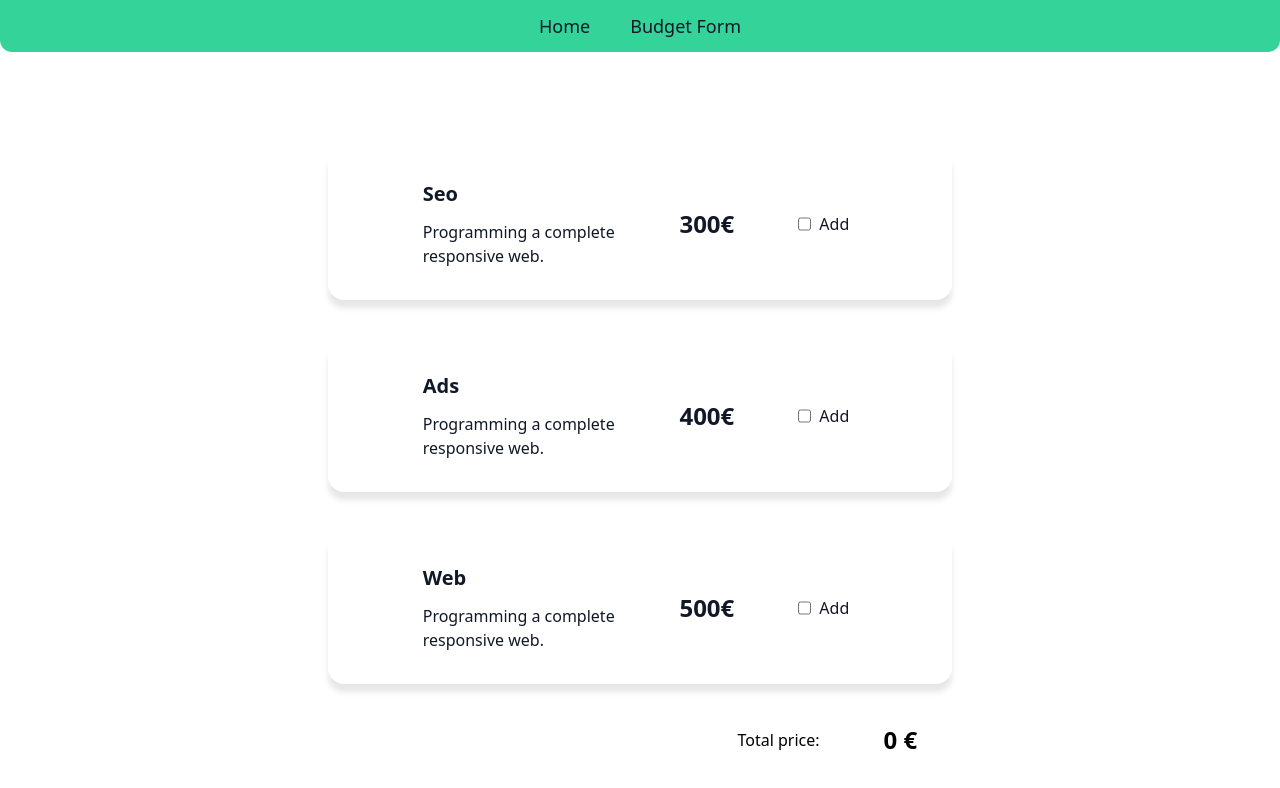
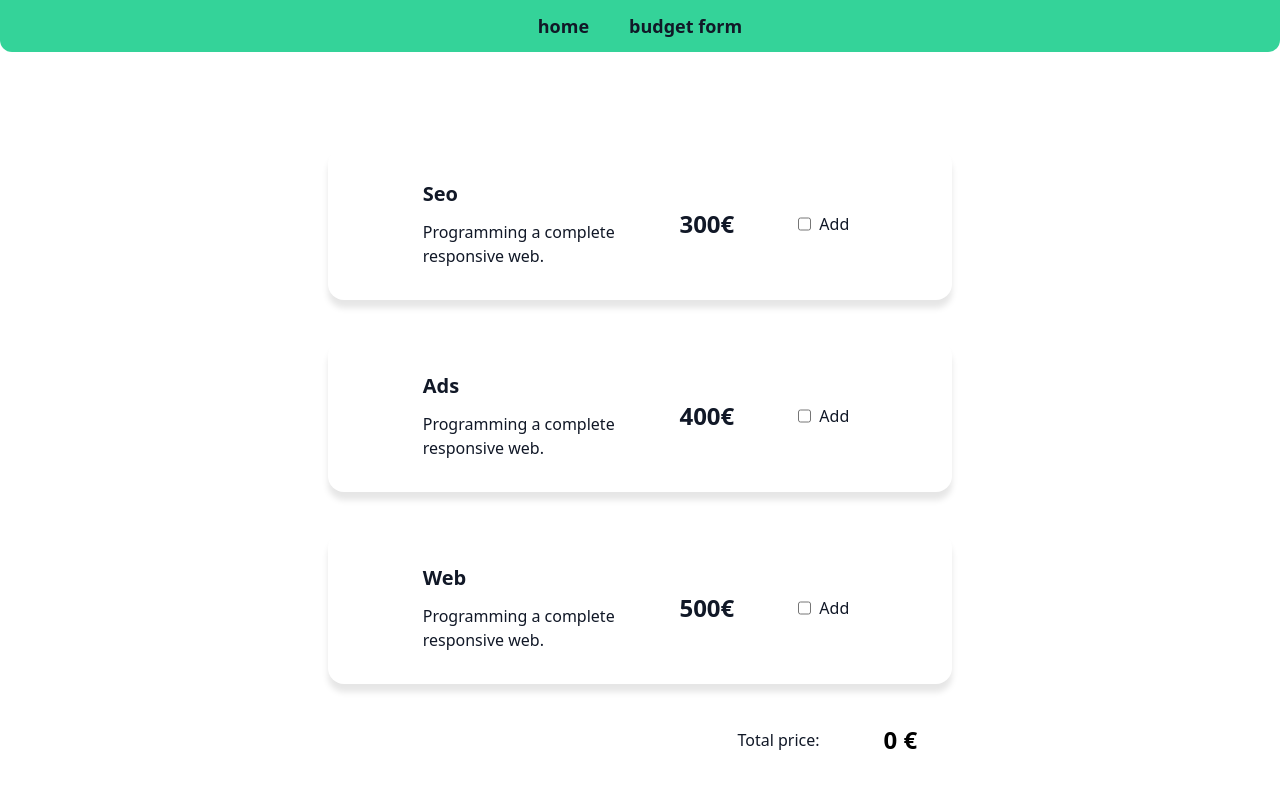
Before and after one commit to memugr/Sprint-6-Budget, a React (Vite) app: page /BudgetForm in a window 1280 px wide. Shown: the top 788 px of the page. Built offline with nearby package versions, Linux system fonts and the light colour scheme.

Commit message:
Changing page styling

```diff
--- a/src/App.jsx
+++ b/src/App.jsx
@@ -6,7 +6,7 @@ import HomePage from "./pages/HomePage";
 const router = createBrowserRouter([
   {
     path: "/",
-    element: <HomePage />
+    element: <HomePage />,
   },
   {
     path: "/HomePage",
--- a/src/components/formComponents/Checkbox.jsx
+++ b/src/components/formComponents/Checkbox.jsx
@@ -22,7 +22,7 @@ export const Checkbox = ({ type, price }) => {
     }
 
     return (
-        <div className="card flex flex-col justify-evenly items-center shadow-2xl rounded-2xl bg-white text-gray-900">
+        <div className="card flex flex-col justify-evenly items-center shadow-2xl rounded-2xl bg-white text-gray-900 font-sans">
             <div className="flex justify-evenly items-center p-4 md:p-8 w-4/5 font-medium">
                 <div>
                     <h3 className="font-bold text-xl mb-3">{type}</h3>
--- a/src/components/formComponents/TotalPrice.jsx
+++ b/src/components/formComponents/TotalPrice.jsx
@@ -4,8 +4,8 @@ export const TotalPrice = () => {
     const userForm = useServiceContext()
 
     return (
-        <div className="flex w-4/5 items-center justify-end">
-            <p className="font-medium">Total price:</p>
+        <div className="flex w-4/5 items-center justify-end ">
+            <p className="font-medium text-gray-900 font-sans">Total price:</p>
             <p className="font-extrabold text-2xl px-2 sm:px-5 md:px-16">{userForm.total} €</p>
         </div>
     )
--- a/src/components/homeComponents/Navbar.jsx
+++ b/src/components/homeComponents/Navbar.jsx
@@ -2,10 +2,10 @@ import { Link } from "react-router-dom";
 
 export default function Navbar() {
     return (
-        <div className="navbar bg-emerald-400 flex justify-center items-center py-3 rounded-b-xl text-gray-900">
+        <div className="navbar bg-emerald-400 flex justify-center items-center py-3 rounded-b-xl font-bold">
             <div className="flex gap-10 flex-wrap">
-                <Link className="btn btn-ghost text-lg rounded-lg" to="/">Home</Link>
-                <Link className="btn btn-ghost text-lg rounded-lg" to="/BudgetForm">Budget Form</Link>
+                <Link className="btn btn-ghost text-lg text-gray-900 text-sans rounded-lg" to="/">home</Link>
+                <Link className="btn btn-ghost text-lg text-gray-900 text-sans rounded-lg" to="/BudgetForm">budget form</Link>
             </div>
         </div>
     )
--- /dev/null
+++ b/src/pages/ErrorPage.jsx
@@ -0,0 +1 @@
+import { useRouteError } from "react-router-dom";
```
